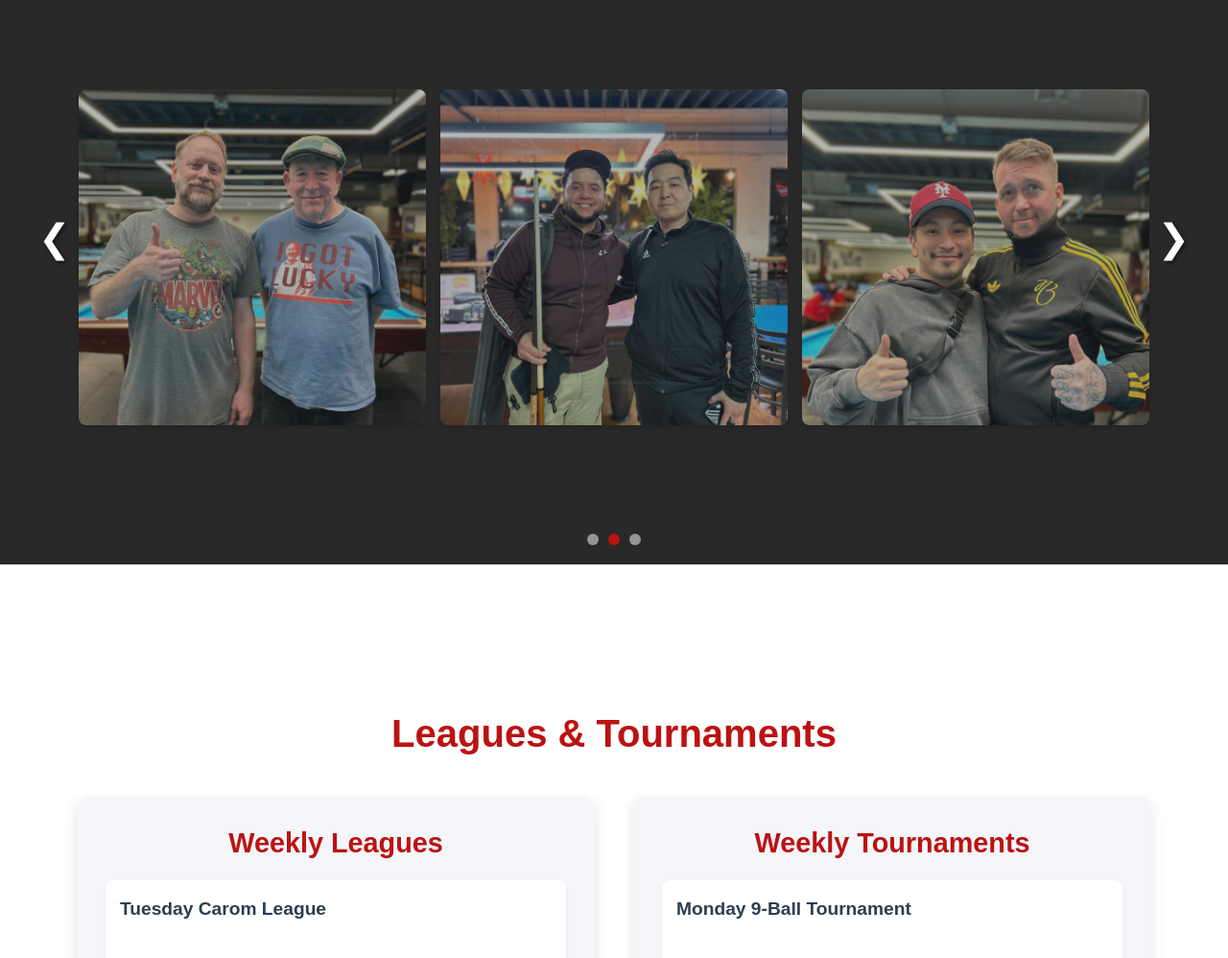
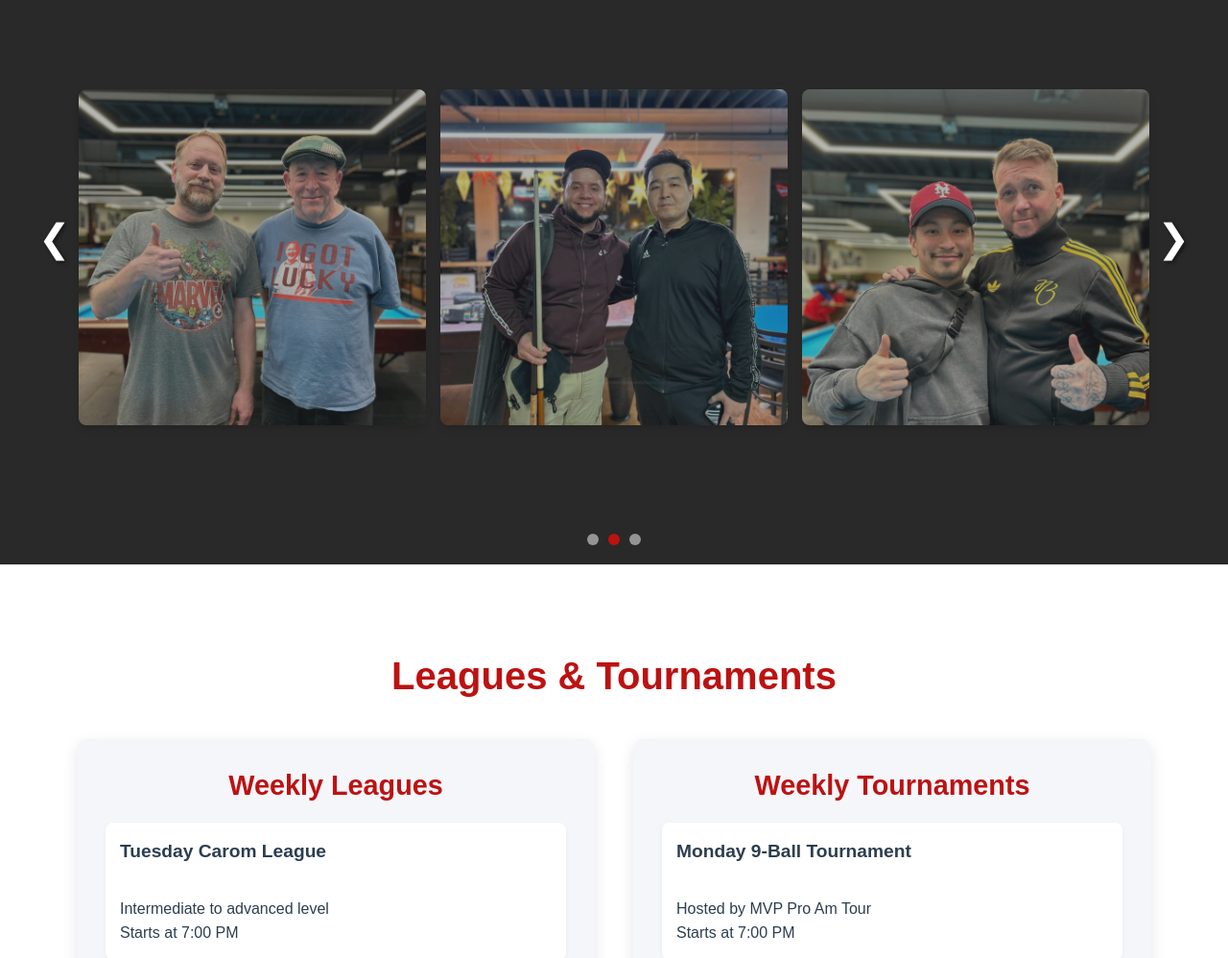
Before and after one commit to erikaalban/caromcafetrial, a plain HTML site: page leagues.html in a window 1280 px wide. Shown: the part 92-1090 px from the top of the page at 96% size. Drawn offline with Linux system fonts and the light colour scheme.

Commit message:
fixes spacing around heading for leagues page

```diff
--- a/leagues.html
+++ b/leagues.html
@@ -26,14 +26,17 @@
         font-size: 2.5rem;
         color: var(--primary-color);
         text-align: center;
-        margin: 0;
-        padding-top: 100px;
         margin-bottom: 40px;
       }
 
       /* Add spacing to match the about section on home page */
       .leagues {
         padding: 0 40px 100px 40px;
+      }
+
+      /* Section for the heading with proper spacing */
+      .leagues-heading-section {
+        padding: 40px 40px 0 40px;
       }
     </style>
   </head>
@@ -101,7 +104,9 @@
       </div>
     </section>
 
-    <h2 class="leagues-heading">Leagues & Tournaments</h2>
+    <section class="leagues-heading-section">
+      <h2 class="leagues-heading">Leagues & Tournaments</h2>
+    </section>
 
     <section class="leagues">
       <div class="leagues-content">
```
